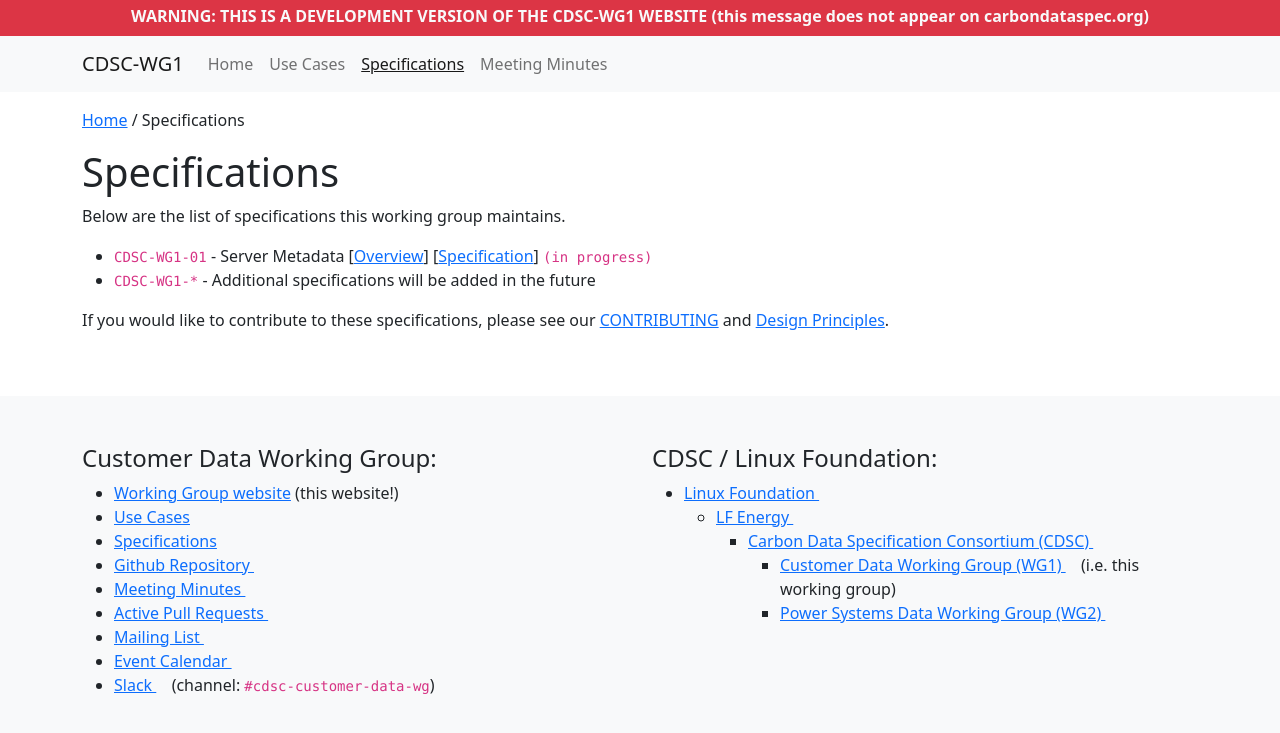
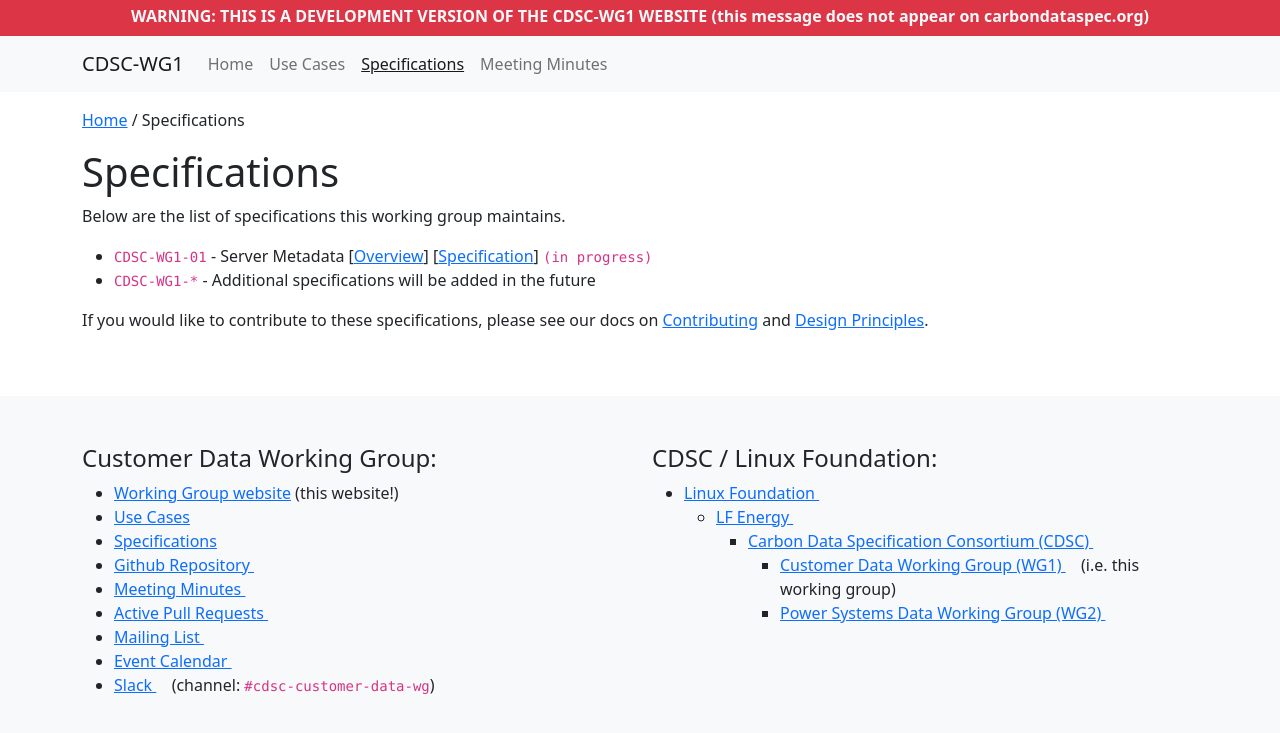
Before and after one commit to carbon-data-specification/Customer-Data, a Jekyll site: the page built from website/specs/index.md, in a window 1280 px wide, cut to the strip 104-837 px from the top of the page. Built offline with Jekyll 4.4.1, drawn with Linux system fonts in a browser that asks for light colours.

Commit message:
[Issue #18] updated contributing link in spec list

```diff
--- a/website/_includes/spec_list.md
+++ b/website/_includes/spec_list.md
@@ -1,4 +1,4 @@
 * `CDSC-WG1-01` - Server Metadata [[Overview]({{ "/specs/cdsc-wg1-01/overview" | relative_url }})] [[Specification]({{ "/specs/cdsc-wg1-01" | relative_url }})] `(in progress)`
 * `CDSC-WG1-*` - Additional specifications will be added in the future
 
-If you would like to contribute to these specifications, please see our [CONTRIBUTING](https://github.com/carbon-data-specification/Customer-Data/blob/main/CONTRIBUTING.md) and [Design Principles]({{ "specs/design-principles" | relative_url }}).
+If you would like to contribute to these specifications, please see our docs on [Contributing]({{ "/" | relative_url }}#contributing) and [Design Principles]({{ "specs/design-principles" | relative_url }}).
```
